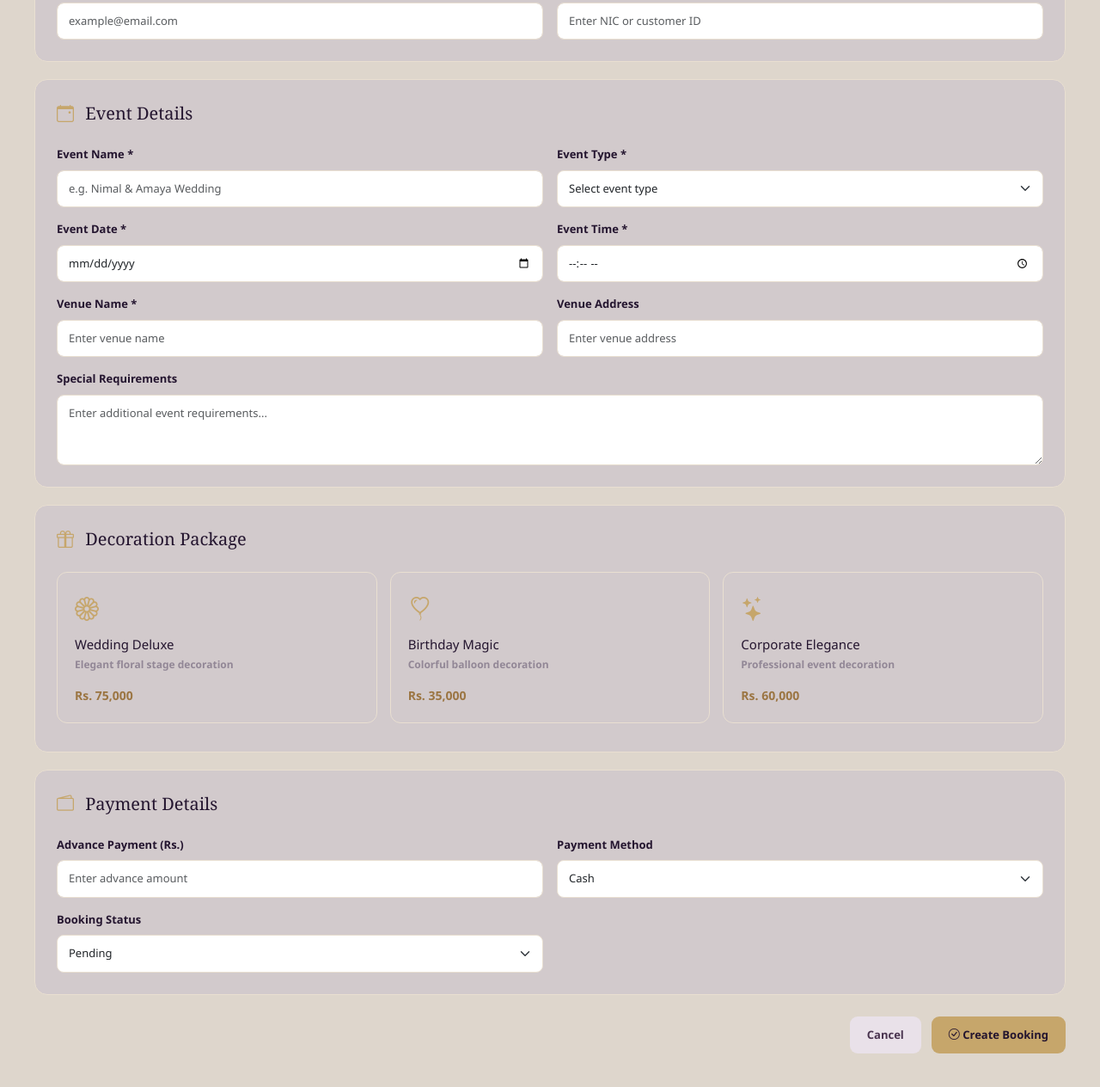
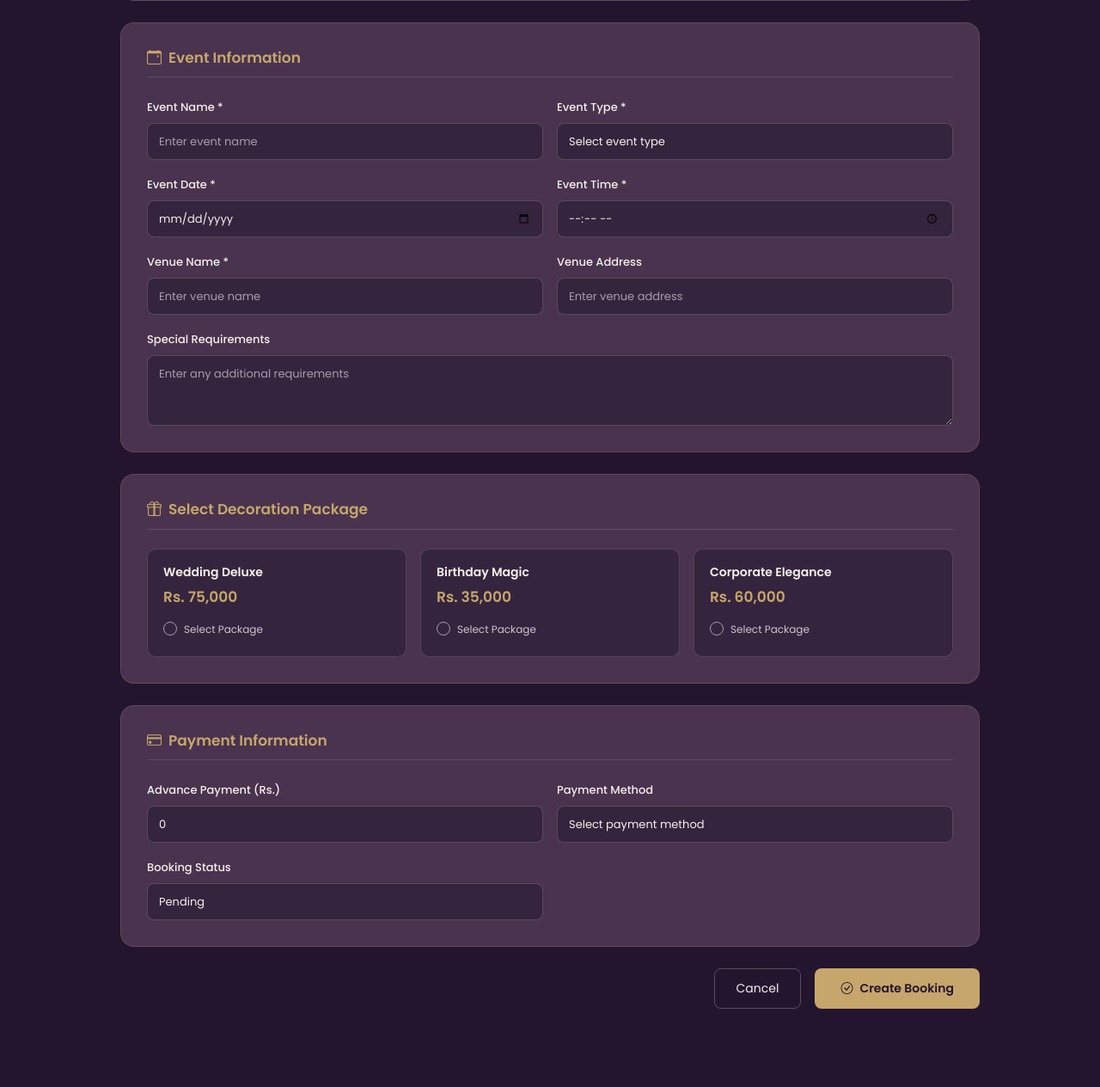
Before and after one commit to oshadi11/Decora-POS-System, a plain HTML site: page booking.html in a window 1280 px wide. Shown: the part 456-1720 px from the top of the page at 86% size. Drawn offline with nearby package versions, Linux system fonts and the light colour scheme.

Commit message:
fix: correct the path of backtodash

```diff
--- a/booking.html
+++ b/booking.html
@@ -7,194 +7,379 @@
     <title>New Booking | Decora</title>
 
     <link href="https://cdn.jsdelivr.net/npm/bootstrap@5.3.3/dist/css/bootstrap.min.css" rel="stylesheet">
-    <link rel="stylesheet" href="https://cdn.jsdelivr.net/npm/bootstrap-icons@1.11.3/font/bootstrap-icons.min.css">
-    <link rel="stylesheet" href="css/pages.css">
+    <link href="https://cdn.jsdelivr.net/npm/bootstrap-icons@1.11.3/font/bootstrap-icons.min.css" rel="stylesheet">
+    <link href="https://fonts.googleapis.com/css2?family=Poppins:wght@300;400;500;600;700&display=swap" rel="stylesheet">
+
+    <style>
+        * {
+            font-family: 'Poppins', sans-serif;
+        }
+
+        body {
+            background: #24152F;
+            color: #F6F0E8;
+            padding: 35px 15px;
+        }
+
+        .booking-container {
+            max-width: 1000px;
+            margin: auto;
+        }
+
+        .page-heading {
+            margin-bottom: 30px;
+        }
+
+        .page-heading h2 {
+            font-weight: 600;
+            color: #F6F0E8;
+        }
+
+        .page-heading p {
+            color: #B9AEBF;
+            margin-bottom: 0;
+        }
+
+        .booking-card {
+            background: #49334F;
+            border: 1px solid rgba(198, 166, 107, 0.2);
+            border-radius: 16px;
+            padding: 30px;
+            margin-bottom: 25px;
+        }
+
+        .section-title {
+            color: #C6A66B;
+            font-size: 17px;
+            font-weight: 600;
+            margin-bottom: 22px;
+            padding-bottom: 12px;
+            border-bottom: 1px solid rgba(246, 240, 232, 0.12);
+        }
+
+        .form-label {
+            color: #F6F0E8;
+            font-size: 13px;
+            font-weight: 500;
+            margin-bottom: 8px;
+        }
+
+        .form-control,
+        .form-select {
+            background: #35243D;
+            border: 1px solid rgba(246, 240, 232, 0.18);
+            color: #F6F0E8;
+            border-radius: 8px;
+            padding: 11px 13px;
+            font-size: 13px;
+        }
+
+        .form-control:focus,
+        .form-select:focus {
+            background: #35243D;
+            color: #F6F0E8;
+            border-color: #C6A66B;
+            box-shadow: 0 0 0 0.2rem rgba(198, 166, 107, 0.15);
+        }
+
+        .form-control::placeholder {
+            color: #A99BAF;
+        }
+
+        .form-select option {
+            background: #35243D;
+            color: #F6F0E8;
+        }
+
+        .form-check-input {
+            background-color: #35243D;
+            border-color: #A99BAF;
+        }
+
+        .form-check-input:checked {
+            background-color: #C6A66B;
+            border-color: #C6A66B;
+        }
+
+        .package-option {
+            background: #35243D;
+            border: 1px solid rgba(246, 240, 232, 0.15);
+            border-radius: 10px;
+            padding: 18px;
+            height: 100%;
+        }
+
+        .package-option h6 {
+            color: #F6F0E8;
+            font-size: 14px;
+            font-weight: 600;
+        }
+
+        .package-price {
+            color: #C6A66B;
+            font-size: 17px;
+            font-weight: 600;
+        }
+
+        .package-option .form-check {
+            margin-top: 12px;
+        }
+
+        .package-option .form-check-label {
+            color: #CFC4D2;
+            font-size: 12px;
+        }
+
+        .btn-submit {
+            background: #C6A66B;
+            color: #24152F;
+            border: none;
+            border-radius: 8px;
+            padding: 12px 30px;
+            font-size: 14px;
+            font-weight: 600;
+        }
+
+        .btn-submit:hover {
+            background: #D8BB83;
+            color: #24152F;
+        }
+
+        .btn-cancel {
+            background: transparent;
+            color: #F6F0E8;
+            border: 1px solid rgba(246, 240, 232, 0.25);
+            border-radius: 8px;
+            padding: 12px 25px;
+            font-size: 14px;
+            text-decoration: none;
+        }
+
+        .btn-cancel:hover {
+            background: rgba(246, 240, 232, 0.08);
+            color: #F6F0E8;
+        }
+
+        @media (max-width: 576px) {
+            .booking-card {
+                padding: 20px;
+            }
+
+            .form-actions {
+                flex-direction: column-reverse;
+            }
+
+            .form-actions button,
+            .form-actions a {
+                width: 100%;
+                text-align: center;
+            }
+        }
+    </style>
 </head>
 
 <body>
 
-<div class="page-container">
+    <div class="booking-container">
 
-    <header class="page-header">
-        <a href="index.html" class="back-link">
-            <i class="bi bi-arrow-left"></i> Dashboard
+        <div class="page-heading">
+            <a href="index.html" class="text-decoration-none" style="color: #C6A66B; font-size: 13px;">
+                <i class="bi bi-arrow-left"></i> Back to Dashboard
             </a>
-        <div class="page-brand">Decora</div>
-        <span class="page-label">EVENT MANAGEMENT</span>
-    </header>
 
-    <main class="page-content">
-
-        <div class="page-title">
-            <div>
-                <span class="eyebrow">LET'S CREATE SOMETHING BEAUTIFUL</span>
-                <h1>New Event Booking</h1>
-                <p>Enter the event details to create a new booking.</p>
-            </div>
-            <div class="title-icon"><i class="bi bi-calendar-heart"></i></div>
+            <h2 class="mt-3">Create New Booking</h2>
+            <p>Enter customer and event details to create a new decoration booking.</p>
         </div>
 
         <form id="bookingForm">
 
-            <section class="form-card">
-                <h3><i class="bi bi-person"></i> Customer Information</h3>
+            <div class="booking-card">
+
+                <h5 class="section-title">
+                    <i class="bi bi-person me-2"></i>Customer Information
+                </h5>
 
                 <div class="row g-3">
+
                     <div class="col-md-6">
-                        <label>Customer Name *</label>
+                        <label for="customerName" class="form-label">Customer Name *</label>
                         <input type="text" class="form-control" id="customerName" placeholder="Enter customer name" required>
                     </div>
 
                     <div class="col-md-6">
-                        <label>Contact Number *</label>
-                        <input type="tel" id="phone" class="form-control" placeholder="07XXXXXXXX" required>
+                        <label for="customerId" class="form-label">NIC / Customer ID</label>
+                        <input type="text" class="form-control" id="customerId" placeholder="Enter NIC or customer ID">
                     </div>
 
                     <div class="col-md-6">
-                        <label>Email Address</label>
-                        <input type="email" class="form-control"  id="email" placeholder="example@email.com">
+                        <label for="phone" class="form-label">Phone Number *</label>
+                        <input type="tel" class="form-control" id="phone" placeholder="Enter phone number" required>
                     </div>
 
                     <div class="col-md-6">
-                        <label>NIC / Customer ID</label>
-                        <input type="text" class="form-control" placeholder="Enter NIC or customer ID">
+                        <label for="email" class="form-label">Email Address</label>
+                        <input type="email" class="form-control" id="email" placeholder="Enter email address">
+                    </div>
+
                 </div>
             </div>
-            </section>
 
+            <div class="booking-card">
 
-            <section class="form-card">
-                <h3><i class="bi bi-calendar-event"></i> Event Details</h3>
+                <h5 class="section-title">
+                    <i class="bi bi-calendar-event me-2"></i>Event Information
+                </h5>
 
                 <div class="row g-3">
 
                     <div class="col-md-6">
-                        <label>Event Name *</label>
-                        <input type="text" class="form-control" placeholder="e.g. Nimal & Amaya Wedding" required>
+                        <label for="eventName" class="form-label">Event Name *</label>
+                        <input type="text" class="form-control" id="eventName" placeholder="Enter event name" required>
                     </div>
 
                     <div class="col-md-6">
-                        <label>Event Type *</label>
+                        <label for="eventType" class="form-label">Event Type *</label>
                         <select class="form-select" id="eventType" required>
-                            <option value="" >Select event type</option>
-                            <option>Wedding</option>
-                            <option>Birthday Party</option>
-                            <option>Engagement</option>
-                            <option>Anniversary</option>
-                            <option>Corporate Event</option>
-                            <option>Other</option>
+                            <option value="" selected disabled>Select event type</option>
+                            <option value="Wedding">Wedding</option>
+                            <option value="Birthday">Birthday</option>
+                            <option value="Engagement">Engagement</option>
+                            <option value="Corporate Event">Corporate Event</option>
+                            <option value="Anniversary">Anniversary</option>
+                            <option value="Other">Other</option>
                         </select>
                     </div>
 
                     <div class="col-md-6">
-                        <label>Event Date *</label>
-                        <input type="date" class="form-control" required>
+                        <label for="eventDate" class="form-label">Event Date *</label>
+                        <input type="date" class="form-control" id="eventDate" required>
                     </div>
 
                     <div class="col-md-6">
-                        <label>Event Time *</label>
-                        <input type="time" class="form-control" required>
+                        <label for="eventTime" class="form-label">Event Time *</label>
+                        <input type="time" class="form-control" id="eventTime" required>
                     </div>
 
                     <div class="col-md-6">
-                        <label>Venue Name *</label>
+                        <label for="eventLocation" class="form-label">Venue Name *</label>
                         <input type="text" class="form-control" id="eventLocation" placeholder="Enter venue name" required>
                     </div>
 
                     <div class="col-md-6">
-                        <label>Venue Address</label>
-                        <input type="text" class="form-control" placeholder="Enter venue address">
+                        <label for="venueAddress" class="form-label">Venue Address</label>
+                        <input type="text" class="form-control" id="venueAddress" placeholder="Enter venue address">
                     </div>
 
                     <div class="col-12">
-                        <label>Special Requirements</label>
-                        <textarea class="form-control" rows="3" placeholder="Enter additional event requirements..."></textarea>
+                        <label for="specialRequirements" class="form-label">Special Requirements</label>
+                        <textarea class="form-control" id="specialRequirements" rows="3" placeholder="Enter any additional requirements"></textarea>
+                    </div>
+
                 </div>
             </div>
-            </section>
 
+            <div class="booking-card">
 
-            <section class="form-card">
-                <h3><i class="bi bi-gift"></i> Decoration Package</h3>
+                <h5 class="section-title">
+                    <i class="bi bi-gift me-2"></i>Select Decoration Package
+                </h5>
 
-                <div class="package-select-grid">
+                <div class="row g-3">
 
-                    <label class="package-option">
-                        <input type="radio" name="package" value="75000" required>
-                        <div class="package-option-content">
-                            <i class="bi bi-flower1"></i>
-                            <h5>Wedding Deluxe</h5>
-                            <p>Elegant floral stage decoration</p>
-                            <strong>Rs. 75,000</strong>
+                    <div class="col-md-4">
+                        <div class="package-option">
+                            <h6>Wedding Deluxe</h6>
+                            <p class="package-price mb-0">Rs. 75,000</p>
+
+                            <div class="form-check">
+                                <input class="form-check-input" type="radio" name="package" id="weddingPackage" value="75000" required>
+                                <label class="form-check-label" for="weddingPackage">
+                                    Select Package
+                                </label>
                             </div>
+                        </div>
+                    </div>
+
+                    <div class="col-md-4">
+                        <div class="package-option">
+                            <h6>Birthday Magic</h6>
+                            <p class="package-price mb-0">Rs. 35,000</p>
+
+                            <div class="form-check">
+                                <input class="form-check-input" type="radio" name="package" id="birthdayPackage" value="35000">
+                                <label class="form-check-label" for="birthdayPackage">
+                                    Select Package
                                 </label>
+                            </div>
+                        </div>
+                    </div>
 
-                    <label class="package-option">
-                        <input type="radio" name="package" value="35000">
-                        <div class="package-option-content">
-                            <i class="bi bi-balloon-heart"></i>
-                            <h5>Birthday Magic</h5>
-                            <p>Colorful balloon decoration</p>
-                            <strong>Rs. 35,000</strong>
+                    <div class="col-md-4">
+                        <div class="package-option">
+                            <h6>Corporate Elegance</h6>
+                            <p class="package-price mb-0">Rs. 60,000</p>
+
+                            <div class="form-check">
+                                <input class="form-check-input" type="radio" name="package" id="corporatePackage" value="60000">
+                                <label class="form-check-label" for="corporatePackage">
+                                    Select Package
+                                </label>
                             </div>
-                    </label>
-
-                    <label class="package-option">
-                        <input type="radio" name="package" value="60000">
-                        <div class="package-option-content">
-                            <i class="bi bi-stars"></i>
-                            <h5>Corporate Elegance</h5>
-                            <p>Professional event decoration</p>
-                            <strong>Rs. 60,000</strong>
                         </div>
-                    </label>
+                    </div>
 
                 </div>
-            </section>
+            </div>
 
+            <div class="booking-card">
 
-            <section class="form-card">
-                <h3><i class="bi bi-wallet2"></i> Payment Details</h3>
+                <h5 class="section-title">
+                    <i class="bi bi-credit-card me-2"></i>Payment Information
+                </h5>
 
                 <div class="row g-3">
 
                     <div class="col-md-6">
-                        <label>Advance Payment (Rs.)</label>
-                        <input type="number" min="0" class="form-control" placeholder="Enter advance amount">
+                        <label for="advancePayment" class="form-label">Advance Payment (Rs.)</label>
+                        <input type="number" class="form-control" id="advancePayment" placeholder="Enter advance amount" min="0" step="0.01" value="0">
                     </div>
 
                     <div class="col-md-6">
-                        <label>Payment Method</label>
-                        <select class="form-select">
-                            <option>Cash</option>
-                            <option>Card</option>
-                            <option>Bank Transfer</option>
+                        <label for="paymentMethod" class="form-label">Payment Method</label>
+                        <select class="form-select" id="paymentMethod">
+                            <option value="" selected disabled>Select payment method</option>
+                            <option value="Cash">Cash</option>
+                            <option value="Bank Transfer">Bank Transfer</option>
+                            <option value="Card">Card</option>
+                            <option value="Online Payment">Online Payment</option>
                         </select>
                     </div>
 
                     <div class="col-md-6">
-                        <label>Booking Status</label>
-                        <select class="form-select">
-                            <option>Pending</option>
-                            <option>Confirmed</option>
+                        <label for="bookingStatus" class="form-label">Booking Status</label>
+                        <select class="form-select" id="bookingStatus">
+                            <option value="Pending" selected>Pending</option>
+                            <option value="Confirmed">Confirmed</option>
+                            <option value="Cancelled">Cancelled</option>
                         </select>
                     </div>
 
                 </div>
-            </section>
+            </div>
 
+            <div class="d-flex justify-content-end gap-3 form-actions mb-5">
+                <a href="dashboard.html" class="btn-cancel">Cancel</a>
 
-            <div class="form-actions">
-                <a href="index.html" class="secondary-btn">Cancel</a>
-                <button type="submit" class="primary-btn">
-                    <i class="bi bi-check-circle"></i> Create Booking
+                <button type="submit" class="btn-submit">
+                    <i class="bi bi-check-circle me-2"></i>Create Booking
                 </button>
             </div>
 
         </form>
-    </main>
+
     </div>
 
+    <script src="https://cdn.jsdelivr.net/npm/bootstrap@5.3.3/dist/js/bootstrap.bundle.min.js"></script>
     <script src="js/booking.js"></script>
 
 </body>
```
Lines whose indentation alone changed are shown as unchanged.
